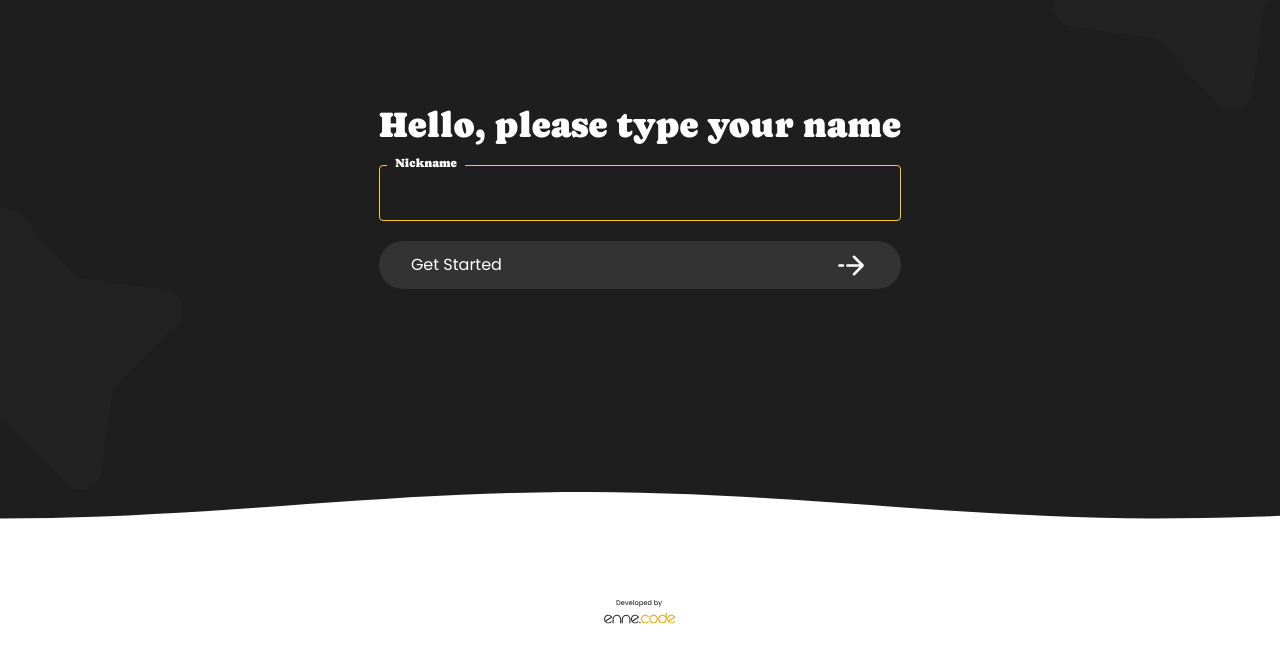
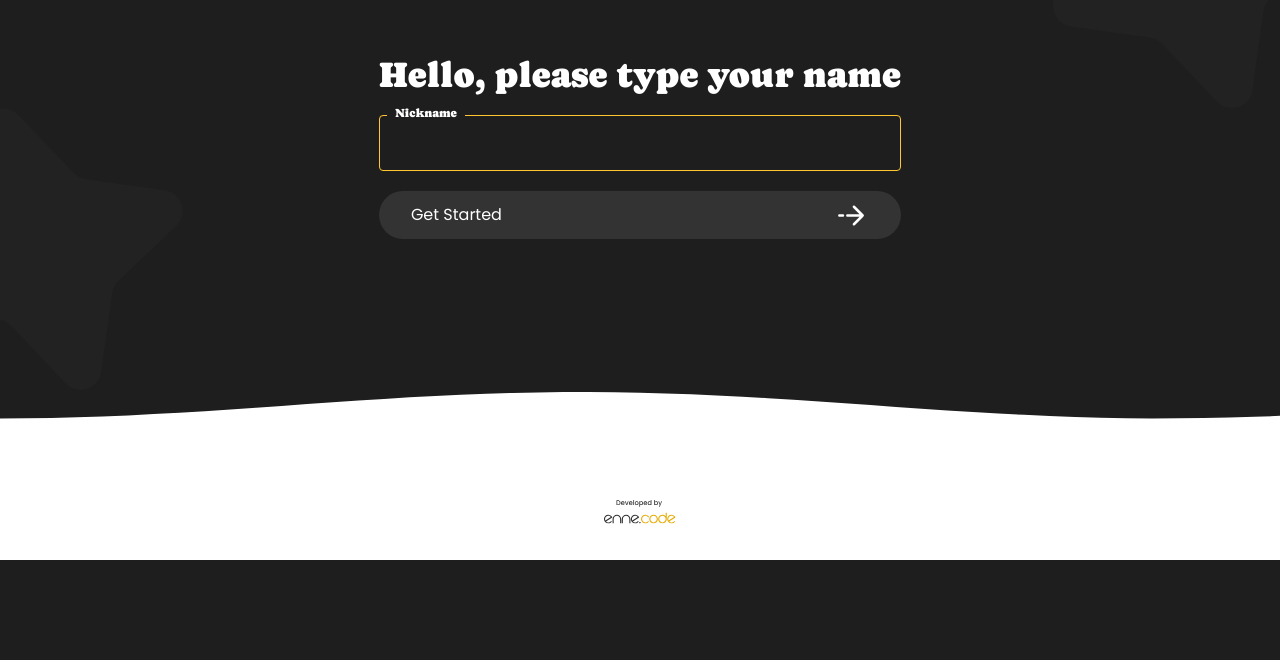
Before and after one commit to erosMariano/ennecode_verbs, a Next.js app: page / in a window 1280 px wide. Shown: the part 140-800 px from the top of the page. Built offline with nearby package versions, Linux system fonts and the light colour scheme.

Commit message:
fix: Correção de height

```diff
--- a/src/app/page.tsx
+++ b/src/app/page.tsx
@@ -7,7 +7,7 @@
 
 export default function Home() {
   return (
-    <div className="min-h-screen flex flex-col">
+    <div className="min-h-[calc(100vh-100px)] flex flex-col">
       <main className="px-4 flex-1 flex items-center relative justify-center">
             {/* <PageVerbs verbs={data.verbs}/> */}
             <section className="pt-12 relative z-20 flex items-center justify-center flex-col">
--- a/src/app/verbs/page.tsx
+++ b/src/app/verbs/page.tsx
@@ -96,7 +96,7 @@
   return (
     <>
       <ToastContainer />
-      <main className="px-4 pt-20 min-h-screen flex flex-col">
+      <main className="px-4 pt-20 min-h-[calc(100vh-100px)] flex flex-col">
         <h1 className="caprismo text-white text-4xl flex gap-1 text-center justify-center">
           Now, let&apos;s start! <Image src={Stars} alt="" />
         </h1>
```
